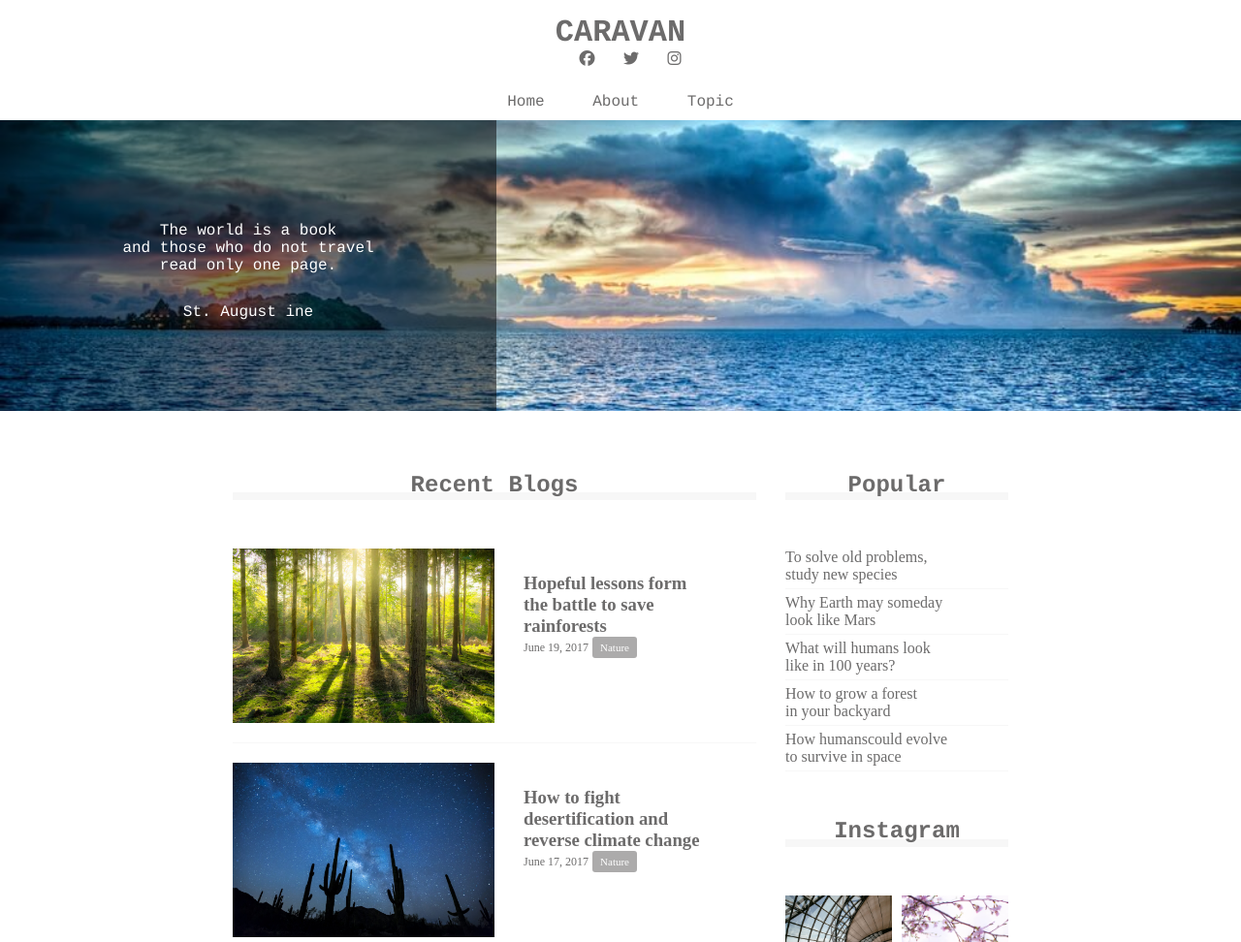
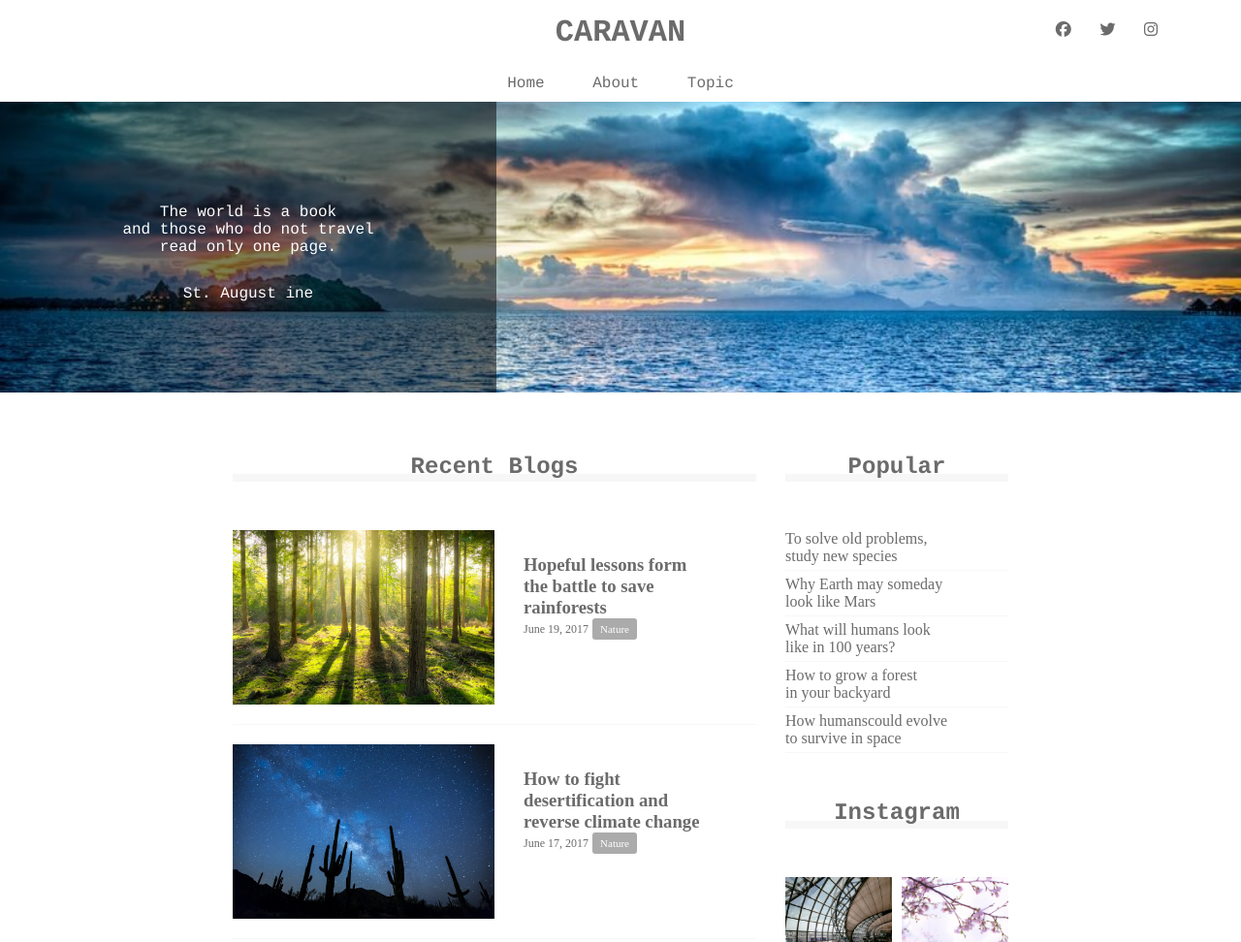
Before and after one commit to itiayu23/caravan1, a plain HTML site: page index.html in a window 1280 px wide. Shown: the top 972 px of the page at 97% size. Drawn offline with Linux system fonts and the light colour scheme.

Commit message:
Finish 1-9

```diff
--- a/style.css
+++ b/style.css
@@ -17,12 +17,18 @@ header, nav, h2, .main-visual, footer {
 header {
   width: 90%;
   padding: 15px 0;
-  margin: auto;
+  margin: 0 auto;
   text-align: center;
+  position: relative;
 }
 .social i {
   display: inline-block;
   margin-left: 20px;
+}
+.social {
+  position: absolute;
+  top: 22px;
+  right: 22px;
 }
 
 header .heading {
```
Also changed, not shown: index.html (+2 -1 lines).
